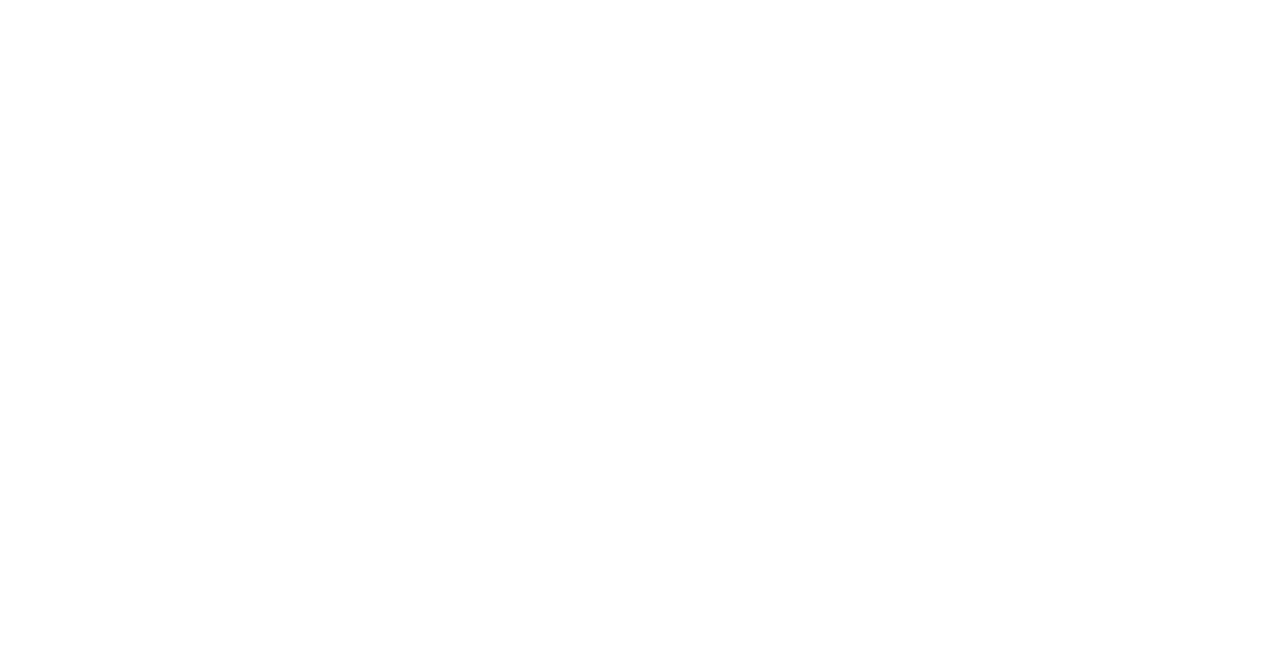
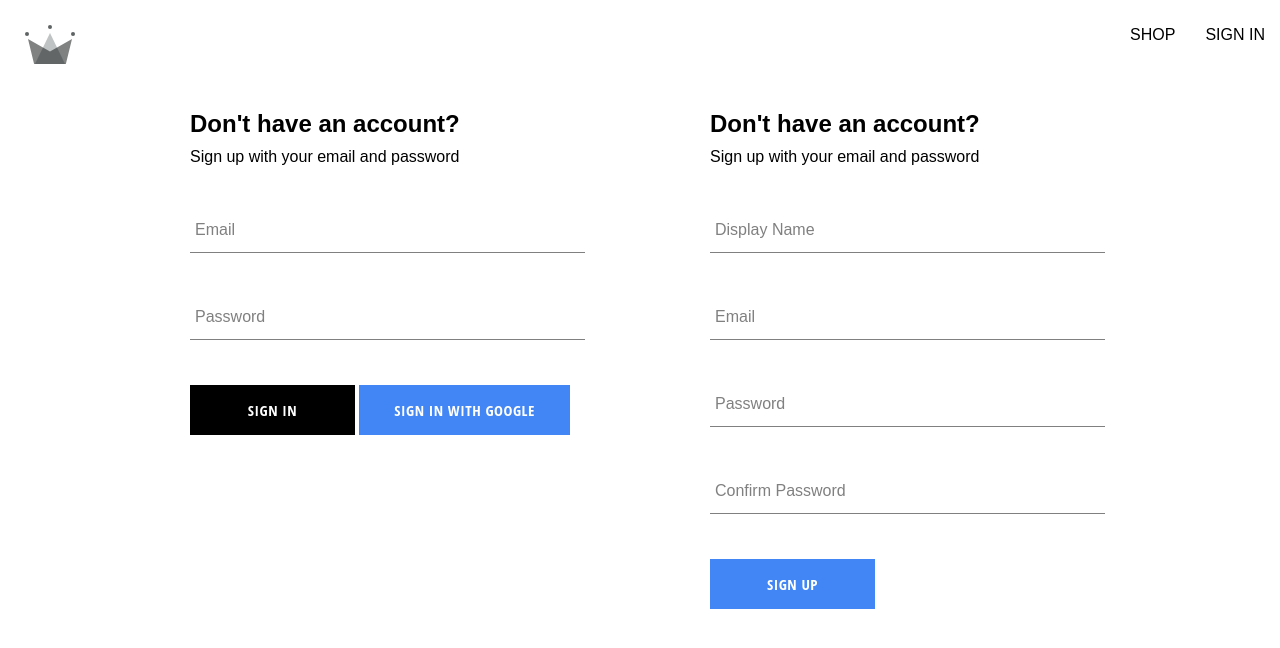
Before and after one commit to WonKim-Stat/Clothing-Web-React, a React (Create React App) app: page /auth in a window 1280 px wide. Before the commit this address had no page. Shown: the top 648 px of the page. Built offline with nearby package versions, Linux system fonts and the light colour scheme; no server answers.

Commit message:
React Context + Observer Pattern

```diff
--- a/src/App.js
+++ b/src/App.js
@@ -17,7 +17,7 @@ const App = () => {
 
         {/* <Route path="home" element={<Home />} /> */}
         <Route path="shop" element={<ShopTest />} />
-        <Route path="sign-in" element={<SignIn />} />
+        <Route path="auth" element={<SignIn />} />
       </Route>
     </Routes>
   );
--- a/src/components/routes/navigation/navigation.component.jsx
+++ b/src/components/routes/navigation/navigation.component.jsx
@@ -1,5 +1,7 @@
 import { Outlet, Link } from "react-router-dom";
 import { Fragment } from "react";
+
+import { SignoutUser } from "../../../utilities/firebase/firebase.utility";
 // avoid unnecessary wrapping <div> so that it just render list of sibling components
 // Here we list one <div> section and <Outlet/> without wrapping them with <div> by uing <Fragment>
 
@@ -8,21 +10,29 @@ import { Fragment } from "react";
 import { ReactComponent as CrwnLogo } from "/Users/wonseokkim/complete-react/clothing-shop/src/assets/crown.svg";
 import "./navigation.styles.scss";
 
+import { useContext } from "react";
+import { UserContext } from "../../../contexts/user.context";
+
 const Navigation = () => {
+  const { currentUser } = useContext(UserContext);
+
   return (
     <Fragment>
       <div className="navigation">
         <Link className="logo-container" to="/">
           <CrwnLogo className="logo" />
         </Link>
-
         <div className="nav-links-container">
           <Link className="nav-link" to="/shop">
             SHOP
           </Link>
-          <Link className="nav-link" to="/sign-in">
-            SIGN IN
-          </Link>
+          {currentUser ? ( // Where there is a login user, change it to sign out ork
+            <span className="nav-link">SIGN OUT</span>
+          ) : (
+            <Link className="nav-link" to="/auth">
+              SIGN IN
+            </Link>
+          )}
         </div>
       </div>
       <Outlet />
--- a/src/components/sign-in-form/sign-in-form.component.jsx
+++ b/src/components/sign-in-form/sign-in-form.component.jsx
@@ -1,4 +1,5 @@
 import { useState } from "react";
+
 import Button from "../button/button.component";
 import FormInput from "../form-input/form-input.component";
 import {
@@ -25,15 +26,18 @@ const SignInForm = () => {
   };
 
   const signInWithGoogle = async () => {
-    const { user } = await signInWithGooglePopup(); // destructuring to get only user in the response
-    await createUserDocumentFromAuth(user); // need to use await because the method is asyncronious
+    await signInWithGooglePopup();
+    // const { user } = await signInWithGooglePopup(); // destructuring to get only user in the response
+    // await createUserDocumentFromAuth(user); // need to use await because the method is asyncronious
+    // |=> move into onAuthStateChangedListner
   };
 
   const handleSubmit = async (event) => {
     event.preventDefault();
     try {
-      const response = await signAuthUserWithEmailAndPassword(email, password);
-      console.log(response);
+      const { user } = await signAuthUserWithEmailAndPassword(email, password);
+
+      //   setCurrentUser(user);
     } catch (error) {
       switch (error.code) {
         case "auth/wrong-password":
--- a/src/components/sign-up-form/sign-up-form.component.jsx
+++ b/src/components/sign-up-form/sign-up-form.component.jsx
@@ -25,8 +25,6 @@ const SignUpForm = () => {
   const [formFields, setFormFields] = useState(defaultFormFields);
   const { displayName, email, password, confirmPassword } = formFields; // desctructuring
 
-  console.log(formFields);
-
   const resetFormFields = () => {
     setFormFields(defaultFormFields);
   };
@@ -47,6 +45,7 @@ const SignUpForm = () => {
         email,
         password
       );
+
       await createUserDocumentFromAuth(user, { displayName });
       resetFormFields();
     } catch (error) {
--- /dev/null
+++ b/src/contexts/user.context.jsx
@@ -0,0 +1,40 @@
+import { createContext, useState, useEffect } from "react";
+
+import {
+  createUserDocumentFromAuth,
+  onAuthStateChangedListner,
+  SignoutUser,
+} from "../utilities/firebase/firebase.utility";
+
+// actual value you want to access
+export const UserContext = createContext({
+  currentUser: null,
+  setCurrentUser: () => null,
+}); // We need default value(initial value).
+
+// actual component wrpping component tree
+export const UserProvider = ({ children }) => {
+  //we want to store current user info
+  const [currentUser, setCurrentUser] = useState(null); // initialize the value null
+  const value = { currentUser, setCurrentUser };
+
+  // run the function once only when the function component mounts in the beginning.
+  // onAuthStateChangedListner ==> callback whenever Auth state changes
+  useEffect(() => {
+    const unsubscribe = onAuthStateChangedListner((user) => {
+      if (user) {
+        createUserDocumentFromAuth(user);
+      }
+      setCurrentUser(user);
+    });
+  }, []);
+
+  return <UserContext.Provider value={value}>{children}</UserContext.Provider>;
+};
+
+// There are four steps to using React context:
+
+// Create context using the createContext method.
+// Take your created context and wrap the context provider around your component tree.
+// Put any value you like on your context provider using the value prop.
+// Read that value within any component by using the context consumer.
--- a/src/index.js
+++ b/src/index.js
@@ -1,6 +1,8 @@
 import React from "react";
 import ReactDOM from "react-dom/client";
 import { BrowserRouter } from "react-router-dom";
+
+import { UserProvider } from "./contexts/user.context";
 
 import "./index.scss";
 import App from "./App";
@@ -10,7 +12,9 @@ const root = ReactDOM.createRoot(document.getElementById("root"));
 root.render(
   <React.StrictMode>
     <BrowserRouter>
-      <App />
+      <UserProvider>
+        <App />
+      </UserProvider>
     </BrowserRouter>
   </React.StrictMode>
 );
--- a/src/utilities/firebase/firebase.utility.js
+++ b/src/utilities/firebase/firebase.utility.js
@@ -6,6 +6,8 @@ import {
   GoogleAuthProvider,
   createUserWithEmailAndPassword,
   signInWithEmailAndPassword,
+  signOut,
+  onAuthStateChanged,
 } from "firebase/auth";
 import {
   getFirestore, // instantiate firestore instance
@@ -89,6 +91,8 @@ export const createUserDocumentFromAuth = async (
   return userDocRef;
 };
 
+// the below is called 'Helper function'
+
 export const createAuthUserWithEmailAndPassword = async (email, password) => {
   if (!email || !password) return; // if i don't either receive email or password, exit
 
@@ -100,3 +104,12 @@ export const signAuthUserWithEmailAndPassword = async (email, password) => {
 
   return await signInWithEmailAndPassword(auth, email, password); // will return auth object
 };
+
+export const SignoutUser = async () => await signOut(auth);
+
+//onAuthStateChanged you need to give callback function for this.
+// it will call this callback whenever the authentication state of our auth changes.
+export const onAuthStateChangedListner = (callback) => {
+  if (!callback) return;
+  onAuthStateChanged(auth, callback);
+};
```
